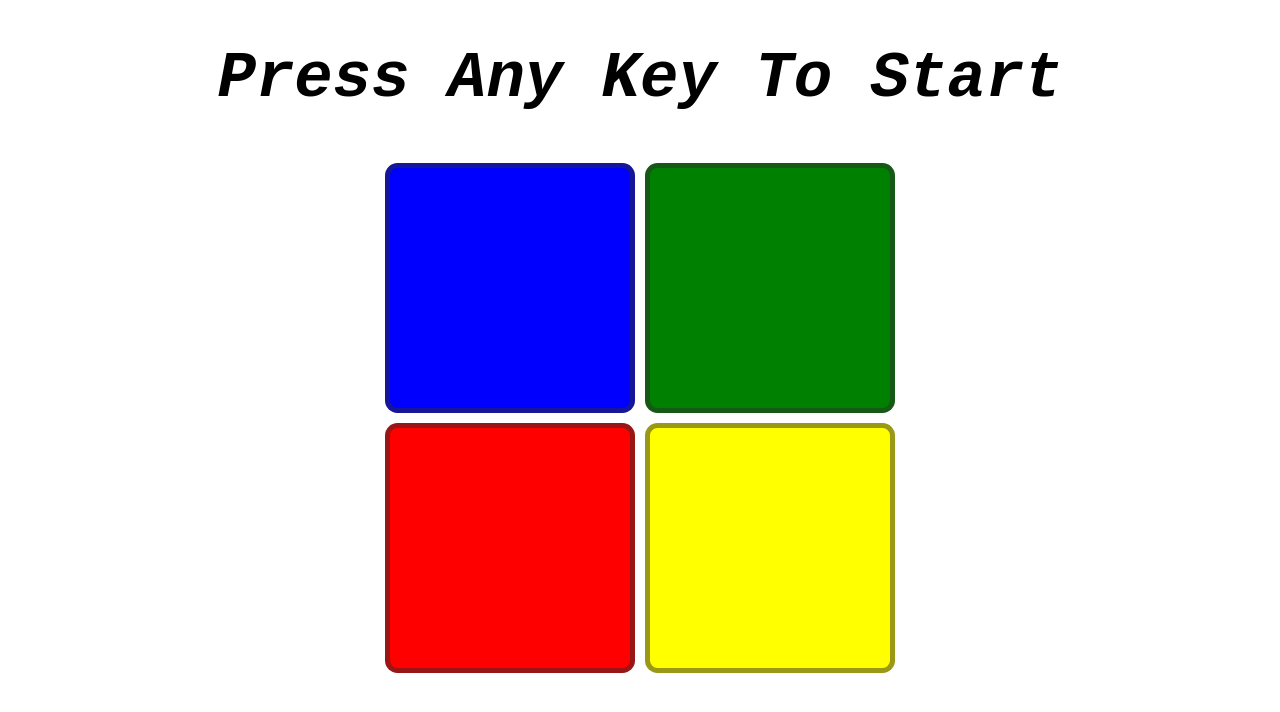
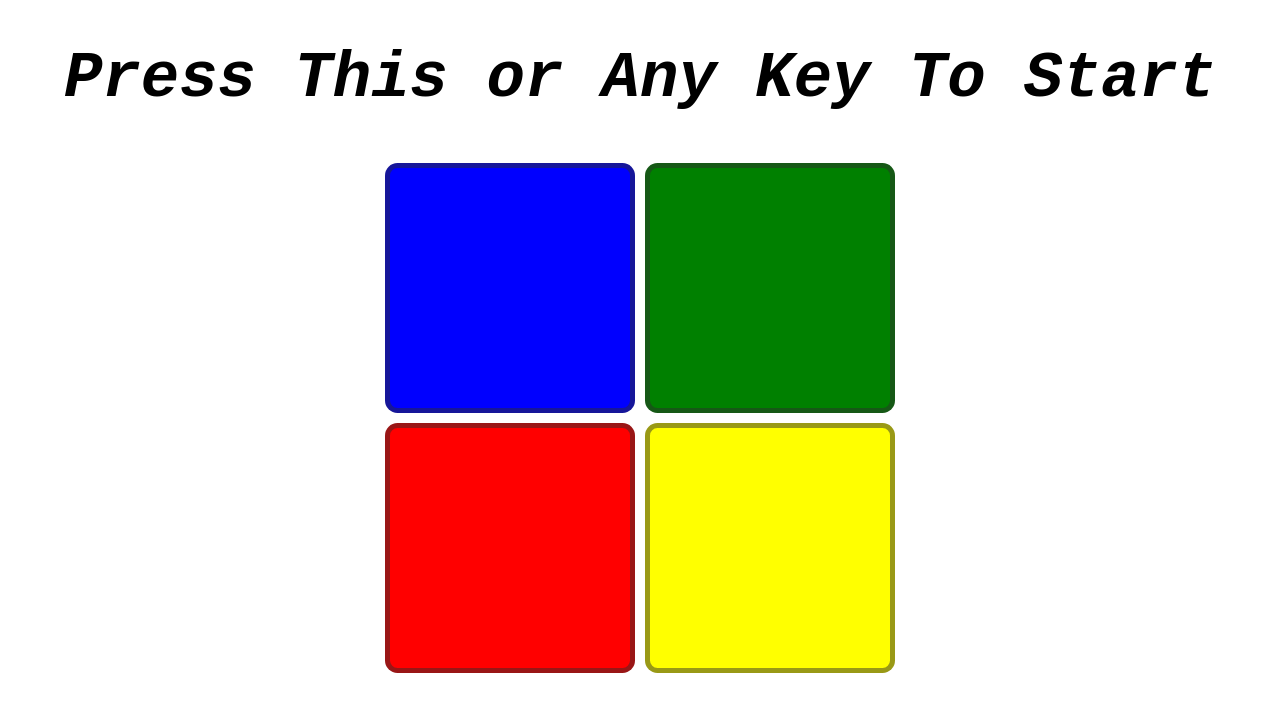
Before and after one commit to Aahdeal/frontend-game, a plain HTML site: page index.html in a window 1280 px wide. Drawn offline with nearby package versions, Linux system fonts and the light colour scheme.

Commit message:
Update index.html

```diff
--- a/index.html
+++ b/index.html
@@ -10,7 +10,7 @@
 <body>
 
     <div class="start">
-        <h1>Press Any Key To Start</h1>
+        <h1>Press This or Any Key To Start</h1>
     </div>
     <div class="container">
         <div>
```
